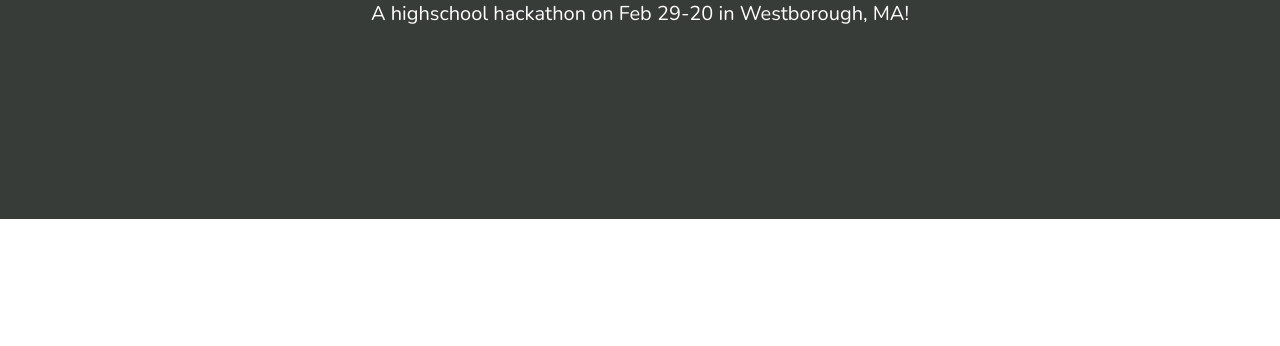
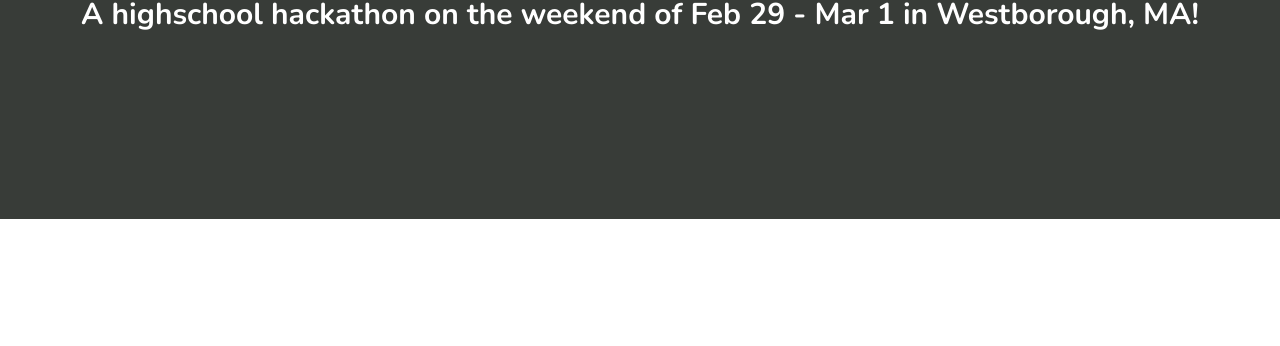
Before and after one commit to saharshy29/westborough-hacks, a plain HTML site: page index.html in a window 1280 px wide. Shown: the part 341-687 px from the top of the page. Drawn offline with nearby package versions, Linux system fonts and the light colour scheme.

Commit message:
updated index.html
Fixed actual date, and changed size

```diff
--- a/index.html
+++ b/index.html
@@ -25,7 +25,7 @@
       <div class="text-box">
         <div class="container">
           <h1 class="heading-text">Westborough Hacks</h1>
-          <p>A highschool hackathon on Feb 29-20 in Westborough, MA!</p>
+          <h3>A highschool hackathon on the weekend of Feb 29 - Mar 1 in Westborough, MA!</h3>
         </div>
         <!-- <div class="btn">Sign-up now!</div> -->
       </div>
```
